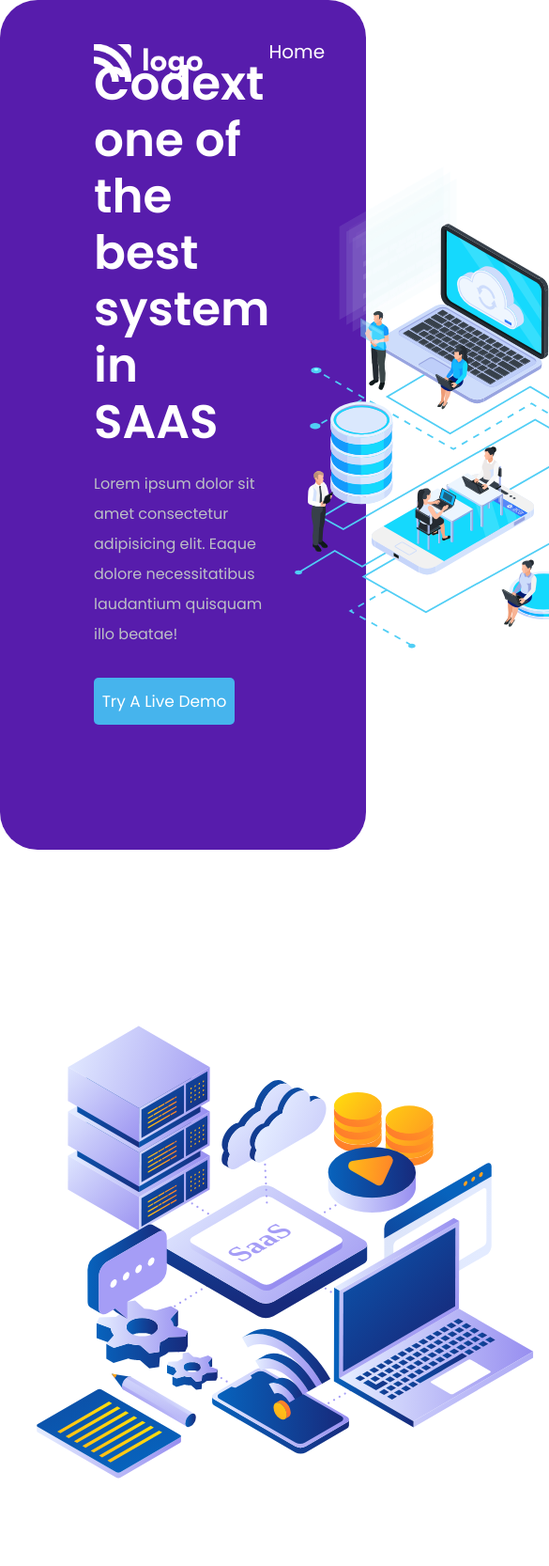
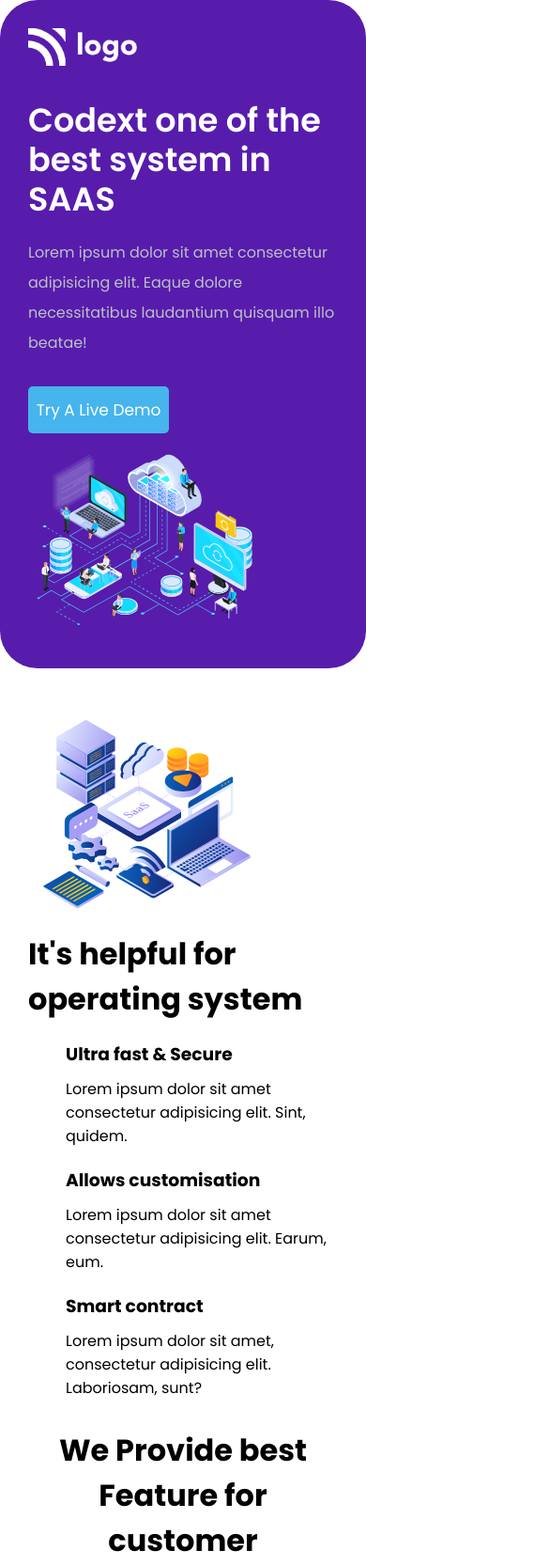
Before and after one commit to rushikeshadhav/live-class-project-13, a website: page index.html in a window 390 px wide. Shown: the top 1666 px of the page at 94% size, 585 px wide, since content can reach past the window. Drawn offline with Linux system fonts and the light colour scheme.

Commit message:
responsive

```diff
--- a/index.html
+++ b/index.html
@@ -34,7 +34,8 @@
         </p>
         <button class="btn mt-30">Try A Live Demo</button>
       </div>
-      <img class="hero-img" src="./assets/30495 [Converted]-01.svg" alt="">
+      <div>
+        <img class="hero-img" src="./assets/30495 [Converted]-01.svg" alt=""></div>
     </div>
 
   </div>
@@ -63,7 +64,7 @@
   <div class="feature-container mb-20">
     <h1 class="text-center">We Provide best Feature for customer</h1>
 
-    <div class="features flex-row mt-30">
+    <div class="features flex-row mt-30 align-center">
       <div class="feature-card">
         <div class="card-header">
 
--- a/style.css
+++ b/style.css
@@ -3,6 +3,7 @@
 * {
     margin: 0;
     font-family: 'Poppins', sans-serif;
+    /* outline: 2px solid limegreen; */
 }
 
 /* styles  */
@@ -205,14 +206,14 @@ ul {
 
 .container {
     background: #571cac;
-    height: 100vh;
+    /* height: 100vh; */
     padding: 30px 100px;
     color: #fff;
     border-radius: 40px;
 }
 
 .hero {
-    height: 550px;
+    /* height: 550px; */
 }
 
 .left-content {
@@ -220,7 +221,7 @@ ul {
 }
 
 .hero-img {
-    height: 600px;
+    width: 600px;
 }
 
 .info-container {
@@ -274,3 +275,57 @@ ul {
     background: #571cac;
     color: #fff;
 }
+@media (max-width: 450px) {
+    .flex-row {
+        flex-direction: column;
+    }
+}
+
+
+@media (max-width: 728px) {
+    .big-heading {
+        font-size: 35px;
+    }
+    .hero-img {
+        width: 250px !important;
+    }
+    .container {
+        padding: 30px;
+    }
+    .info-container {
+        margin: 30px;
+    }
+    .feature-container {
+        margin: 30px;
+    }
+    .features {
+        padding: 0;
+    }
+
+    .align-center{
+        align-items: center !important;
+    }
+    .left-content {
+        width: 100%;
+    }
+    .feature-container h1 {
+        width: 100%;
+    }
+}
+
+@media (max-width: 920px) {
+    nav .list {
+        display: none;
+    }
+    .hero-img {
+        width: 400px;
+    }
+    .flex-row {
+        align-items: flex-start;
+    }.container {
+        padding: 30px;
+    }
+    .info-container {
+        margin: 30px;
+    }
+}
```
